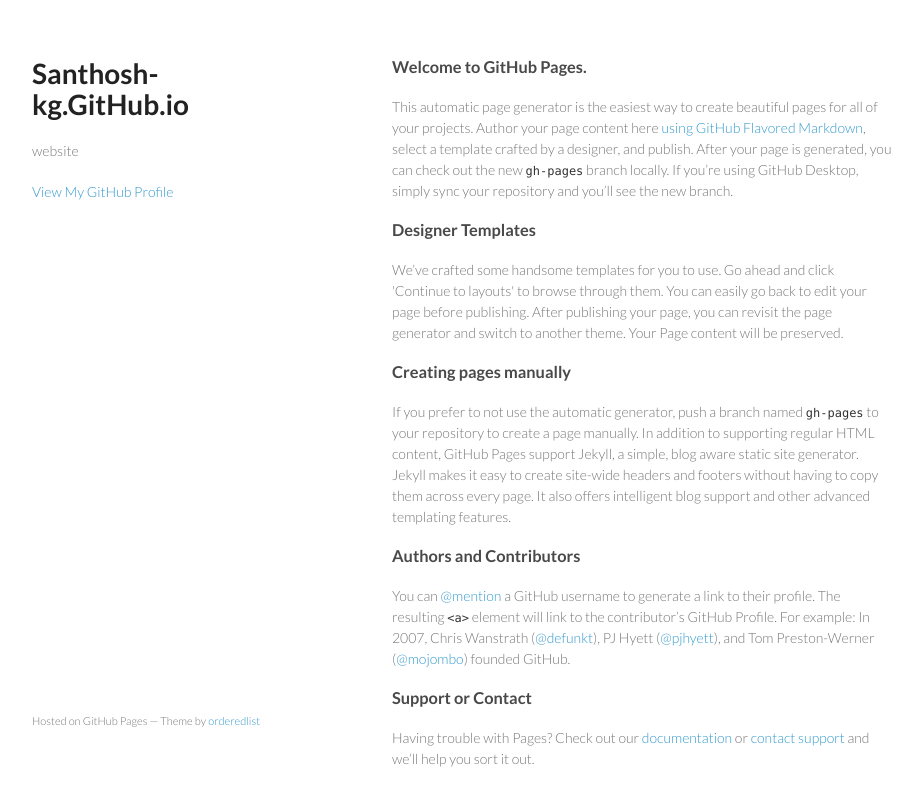
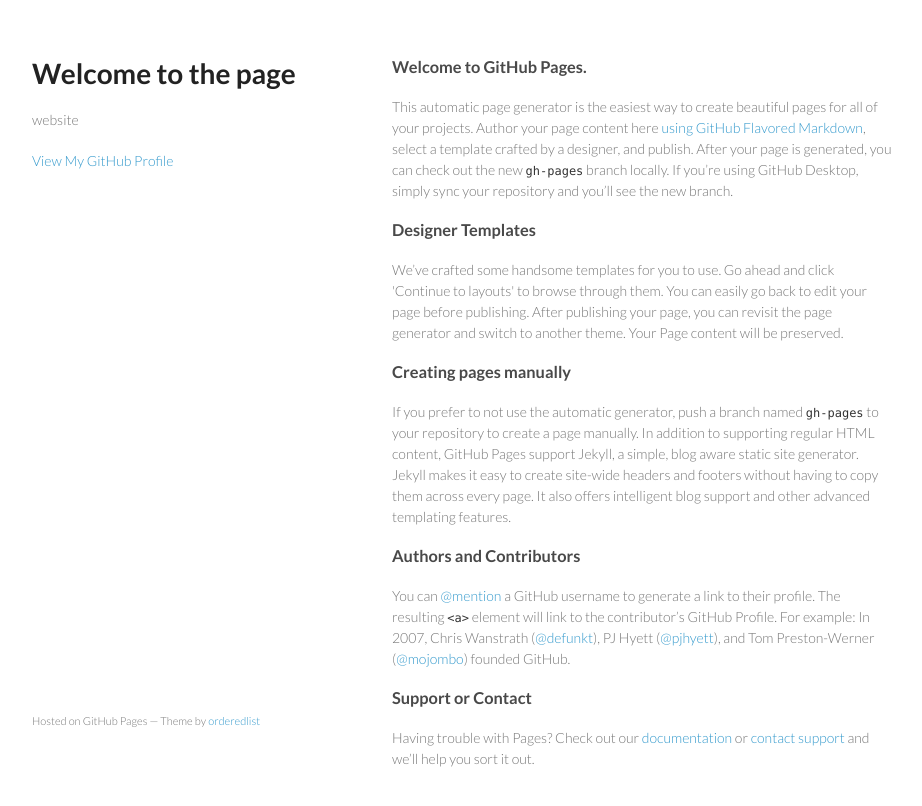
Before and after one commit to santhosh-kg/santhosh-kg.github.io, a plain HTML site: page index.html in a window 1280 px wide. Shown: the whole page, without its empty margins (178-1100 px from the left). Drawn offline with Linux system fonts and the light colour scheme.

Commit message:
Update index.html

```diff
--- a/index.html
+++ b/index.html
@@ -15,7 +15,7 @@
   <body>
     <div class="wrapper">
       <header>
-        <h1>Santhosh-kg.GitHub.io</h1>
+        <h1>Welcome to the page</h1>
         <p>website</p>
 
 
```
